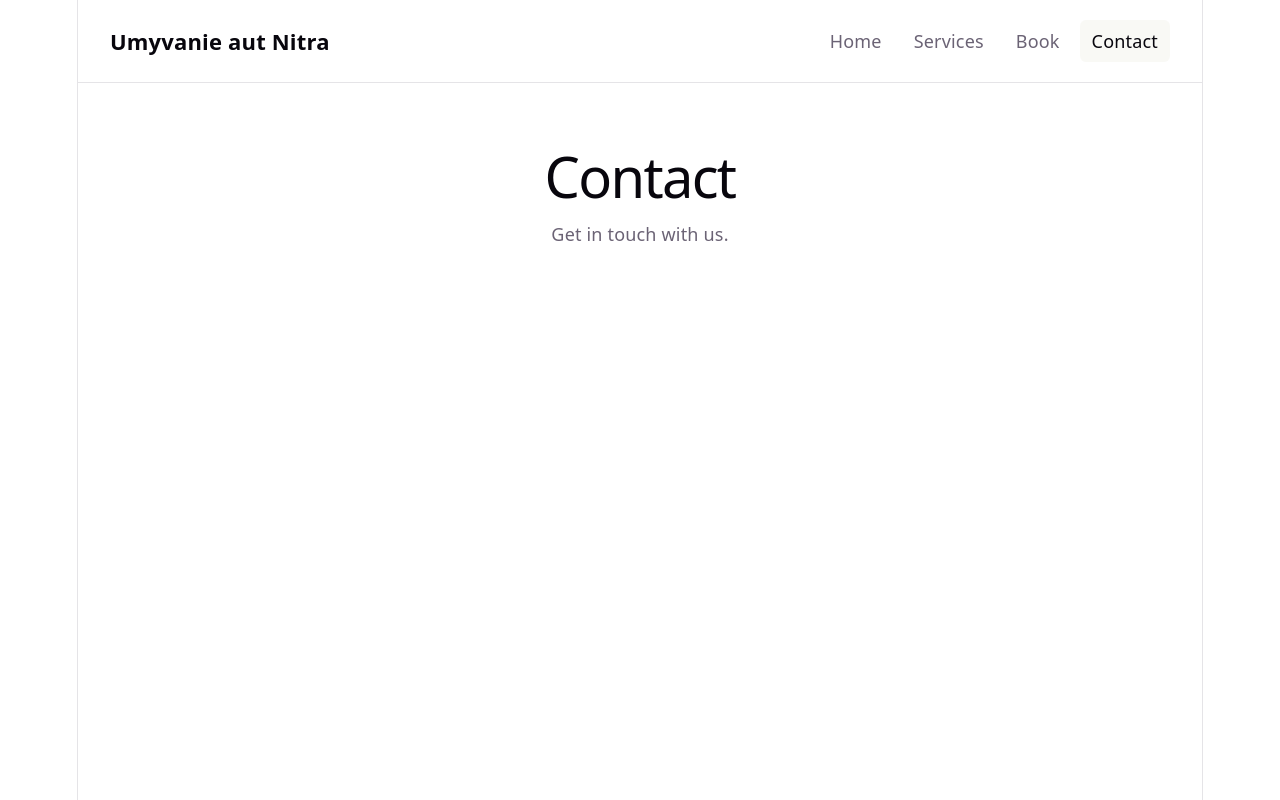
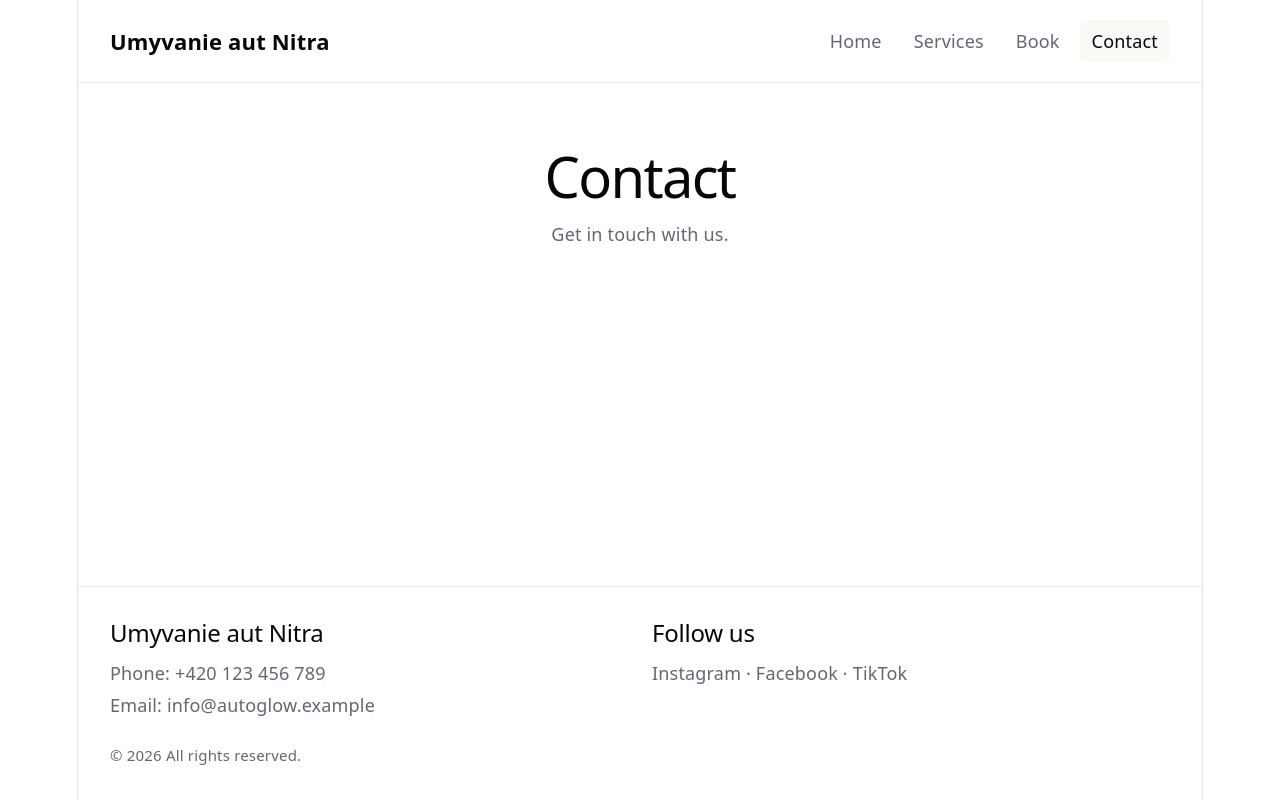
Before and after one commit to cicmen35/car_wash_booking, a React (Vite) app in the folder frontend/: page /contact in a window 1280 px wide. Built offline with nearby package versions, Linux system fonts and the light colour scheme.

Commit message:
feat: created a footer with example contact, copyright text and social media placeholder

```diff
--- a/frontend/src/App.tsx
+++ b/frontend/src/App.tsx
@@ -1,5 +1,6 @@
 import { BrowserRouter, Route, Routes } from 'react-router-dom'
 
+import Footer from './components/Footer'
 import Navbar from './components/Navbar'
 import AdminReservationsPage from './pages/AdminReservationsPage'
 import BookingPage from './pages/BookingPage'
@@ -23,6 +24,7 @@ function App() {
           <Route path="/contact" element={<ContactPage />} />
         </Routes>
       </div>
+      <Footer />
     </BrowserRouter>
   )
 }
--- /dev/null
+++ b/frontend/src/components/Footer.tsx
@@ -0,0 +1,24 @@
+function Footer() {
+  const currentYear = new Date().getFullYear()
+
+  return (
+    <footer className="site-footer">
+      <div>
+        <h2>Umyvanie aut Nitra</h2>
+        <p>Phone: +420 123 456 789</p>
+        <p>Email: info@autoglow.example</p>
+      </div>
+
+      <div>
+        <h2>Follow us</h2>
+        <p>Instagram · Facebook · TikTok</p>
+      </div>
+
+      <p className="copyright">
+        &copy; {currentYear} All rights reserved.
+      </p>
+    </footer>
+  )
+}
+
+export default Footer
--- a/frontend/src/index.css
+++ b/frontend/src/index.css
@@ -150,6 +150,29 @@ code {
   padding: 48px 32px;
 }
 
+.site-footer {
+  display: grid;
+  grid-template-columns: 1fr 1fr;
+  gap: 24px;
+  padding: 32px;
+  border-top: 1px solid var(--border);
+  text-align: left;
+}
+
+.site-footer h2 {
+  margin-bottom: 12px;
+}
+
+.site-footer p + p {
+  margin-top: 6px;
+}
+
+.copyright {
+  grid-column: 1 / -1;
+  color: var(--text);
+  font-size: 15px;
+}
+
 @media (max-width: 720px) {
   .site-header {
     align-items: flex-start;
@@ -164,4 +187,9 @@ code {
   .page-shell {
     padding: 32px 20px;
   }
+
+  .site-footer {
+    grid-template-columns: 1fr;
+    padding: 28px 20px;
+  }
 }
```
